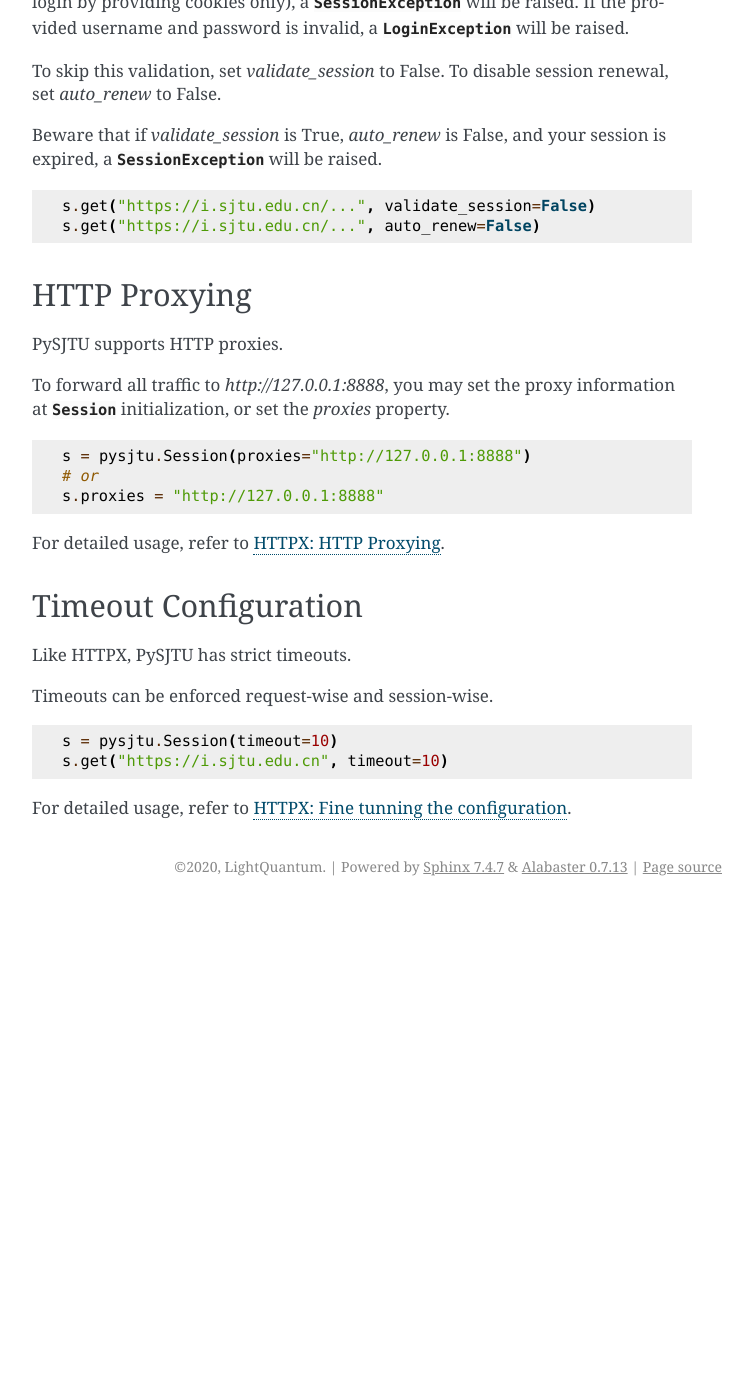
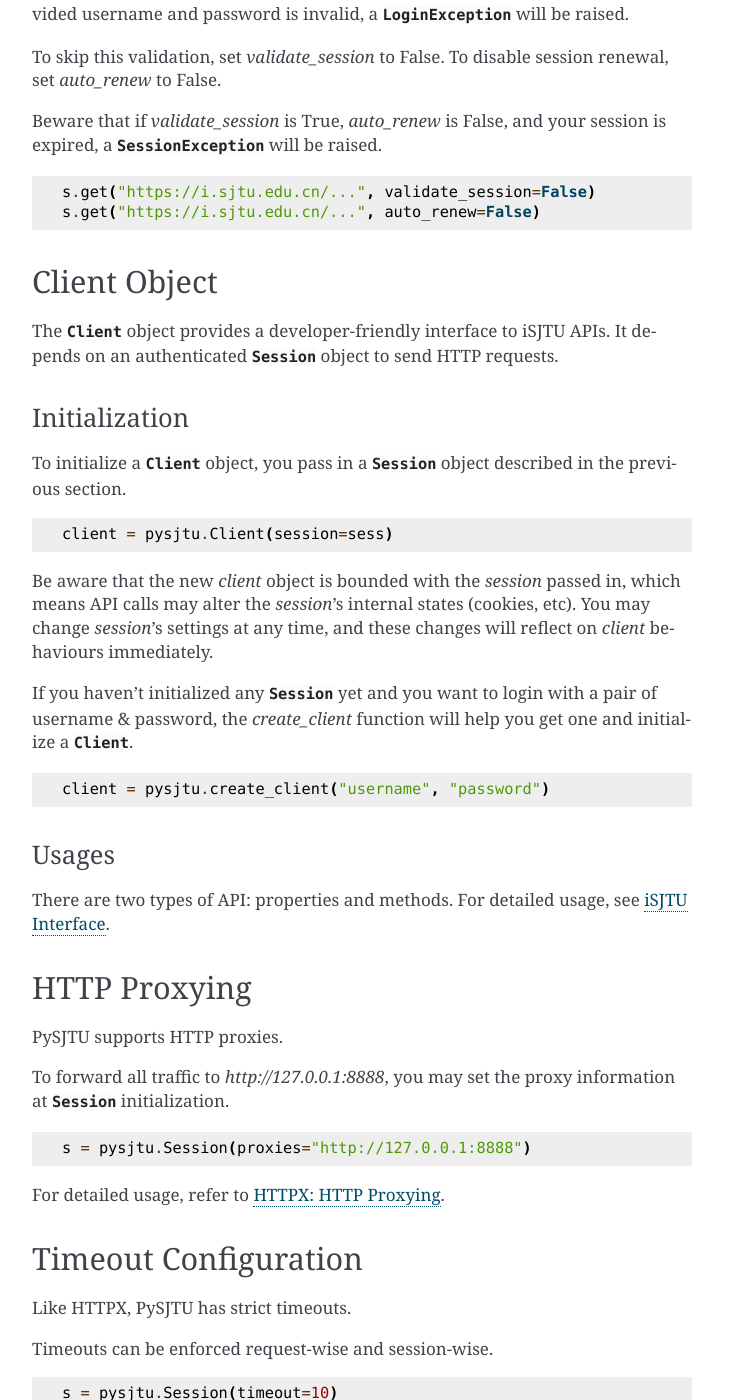
Before and after one commit to PhotonQuantum/pysjtu, a Sphinx documentation site: the page built from docs/advanced.rst, in a window 1280 px wide and 1400 px high, scrolled down 2486 px. Shown: the whole window, without its empty margins (388-1141 px from the left). Built offline with Sphinx 7.4.7, drawn with Linux system fonts in a browser that asks for light colours; before the commit the page ends 3392 px from its top, so only the background shows below that; some of the changed text lies outside the part shown.

Commit message:
docs: update document

```diff
--- a/docs/advanced.rst
+++ b/docs/advanced.rst
@@ -5,7 +5,7 @@ Session Object
 --------------
 
 The :class:`Session` object contains iSJTU session state, handles login operation, and persists certain parameters and
-some inner states across requests. And it has several HTTP request interfaces to help you send requests as a logged user.
+some inner states across requests. And it has an HTTP request interface to help you send requests as a logged user.
 
 In the :ref:`QuickStart`, we use `create_client` function to acquire a :class:`Client`. Under the hood, `create_client`
 creates a :class:`Session` for you. But if you need features like session persistence, proxies and tuned timeout, you
@@ -96,13 +96,11 @@ Configuration
 +++++++++++++
 
 Sessions can be used to provide configs to requests. Just like Sessions in `requests` and Clients in `HTTPX`, this is
-done by setting the properties.
+done by passing parameters to the :class:`Client` constructor.
 
 .. sourcecode:: python
 
-    s = pysjtu.Session()
-    s.proxies = {"http": "http://127.0.0.1:8888", "https": "http://127.0.0.1:8888"}
-    s.timeout = 1.0
+    s = pysjtu.Session(cookies=..., proxies="http://127.0.0.1:8888", timeout=1.0)
 
 HTTP Requests
 +++++++++++++
@@ -136,19 +134,47 @@ will be raised.
     s.get("https://i.sjtu.edu.cn/...", validate_session=False)
     s.get("https://i.sjtu.edu.cn/...", auto_renew=False)
 
+Client Object
+-------------
+
+The :class:`Client` object provides a developer-friendly interface to iSJTU APIs. It depends on an authenticated
+:class:`Session` object to send HTTP requests.
+
+Initialization
+++++++++++++++
+
+To initialize a :class:`Client` object, you pass in a :class:`Session` object described in the previous section.
+
+.. sourcecode:: python
+
+    client = pysjtu.Client(session=sess)
+
+Be aware that the new `client` object is bounded with the `session` passed in, which means API calls may alter the `session`'s
+internal states (cookies, etc). You may change `session`'s settings at any time, and these changes will reflect on `client`
+behaviours immediately.
+
+If you haven't initialized any :class:`Session` yet and you want to login with a pair of username & password, the
+`create_client` function will help you get one and initialize a :class:`Client`.
+
+.. sourcecode:: python
+
+    client = pysjtu.create_client("username", "password")
+
+Usages
+++++++
+
+There are two types of API: properties and methods. For detailed usage, see :ref:`iSJTU Interface`.
+
 HTTP Proxying
 -------------
 
 PySJTU supports HTTP proxies.
 
-To forward all traffic to `http://127.0.0.1:8888`, you may set the proxy information at :class:`Session` initialization,
-or set the `proxies` property.
+To forward all traffic to `http://127.0.0.1:8888`, you may set the proxy information at :class:`Session` initialization.
 
 .. sourcecode:: python
 
     s = pysjtu.Session(proxies="http://127.0.0.1:8888")
-    # or
-    s.proxies = "http://127.0.0.1:8888"
 
 For detailed usage, refer to `HTTPX: HTTP Proxying <https://www.python-httpx.org/advanced/#http-proxying>`_.
 
@@ -165,3 +191,15 @@ Timeouts can be enforced request-wise and session-wise.
     s.get("https://i.sjtu.edu.cn", timeout=10)
 
 For detailed usage, refer to `HTTPX: Fine tunning the configuration <https://www.python-httpx.org/advanced/#fine-tuning-the-configuration>`_.
+
+OCR
+---
+
+During login, captcha is solved automatically using built-in OCR engines. There are two OCR engines you may choose from:
+SVMRecognizer and NNRecognizer. For detailed comparison, see :ref:`Developer Interface`.
+
+You may pick a specific engine by passing it to the :class:`Session` constructor.
+
+.. sourcecode:: python
+
+    s = pysjtu.Session(ocr=pysjtu.LegacyRecognizer())
--- a/docs/conf.py
+++ b/docs/conf.py
@@ -34,6 +34,7 @@ language = 'en'
 # ones.
 extensions = [
     'sphinx.ext.autodoc',
+    'sphinx_autodoc_typehints',
     'sphinx.ext.coverage',
     'sphinx.ext.autosectionlabel'
 ]
@@ -63,3 +64,6 @@ html_static_path = ['_static']
 
 
 # -- Extension configuration -------------------------------------------------
+# set_type_checking_flag = True
+always_document_param_types = True
+autodoc_member_order = 'bysource'
--- a/docs/index.rst
+++ b/docs/index.rst
@@ -25,6 +25,8 @@ Main features of PySJTU:
 
    quickstart
    advanced
+   isjtu_api
+   api
 
 
 
--- a/requirements.txt
+++ b/requirements.txt
@@ -12,3 +12,4 @@ respx
 Sphinx
 sphinx-rtd-theme
 typing
+git+https://github.com/PhotonQuantum/sphinx-autodoc-typehints.git
```
Also changed, not shown: docs/api.rst (added, +41 -0 lines), docs/isjtu_api.rst (added, +156 -0 lines), docs/quickstart.rst (+9 -7 lines), .readthedocs.yml (added), 12 other files.
